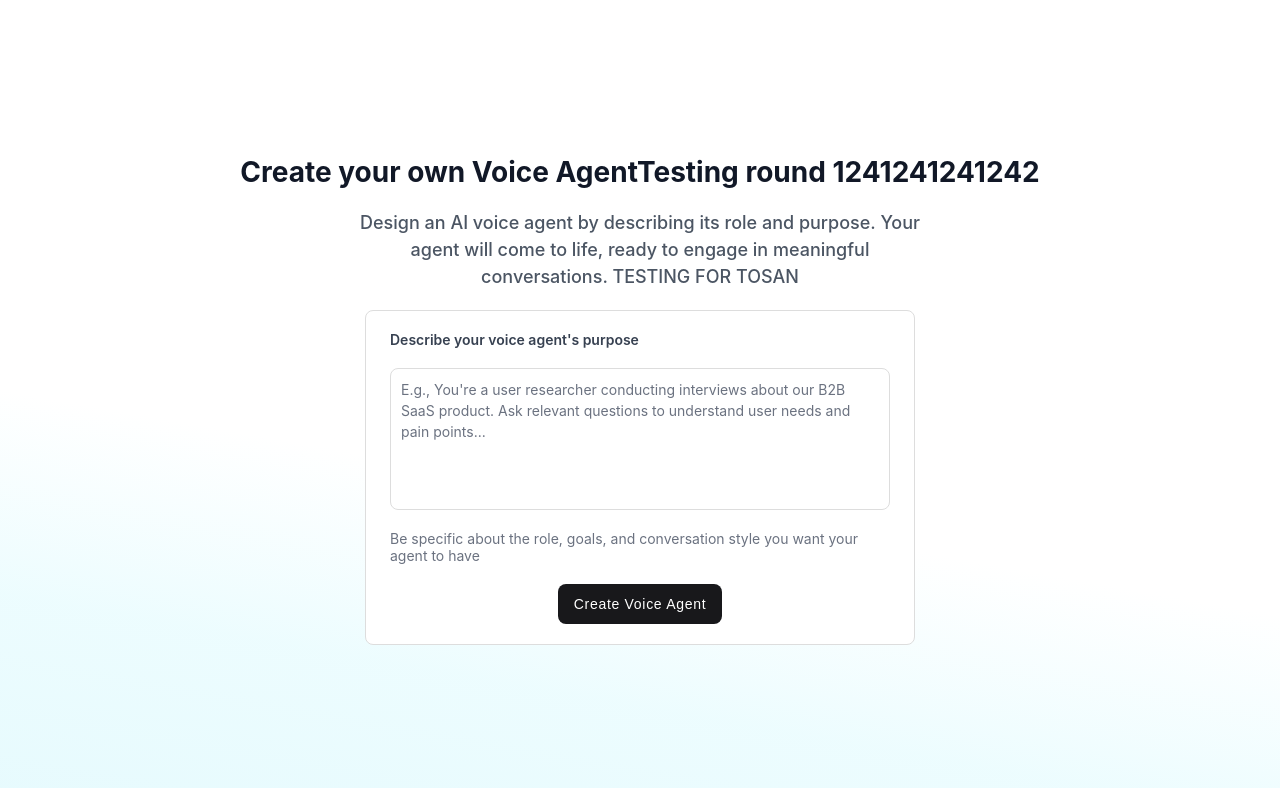
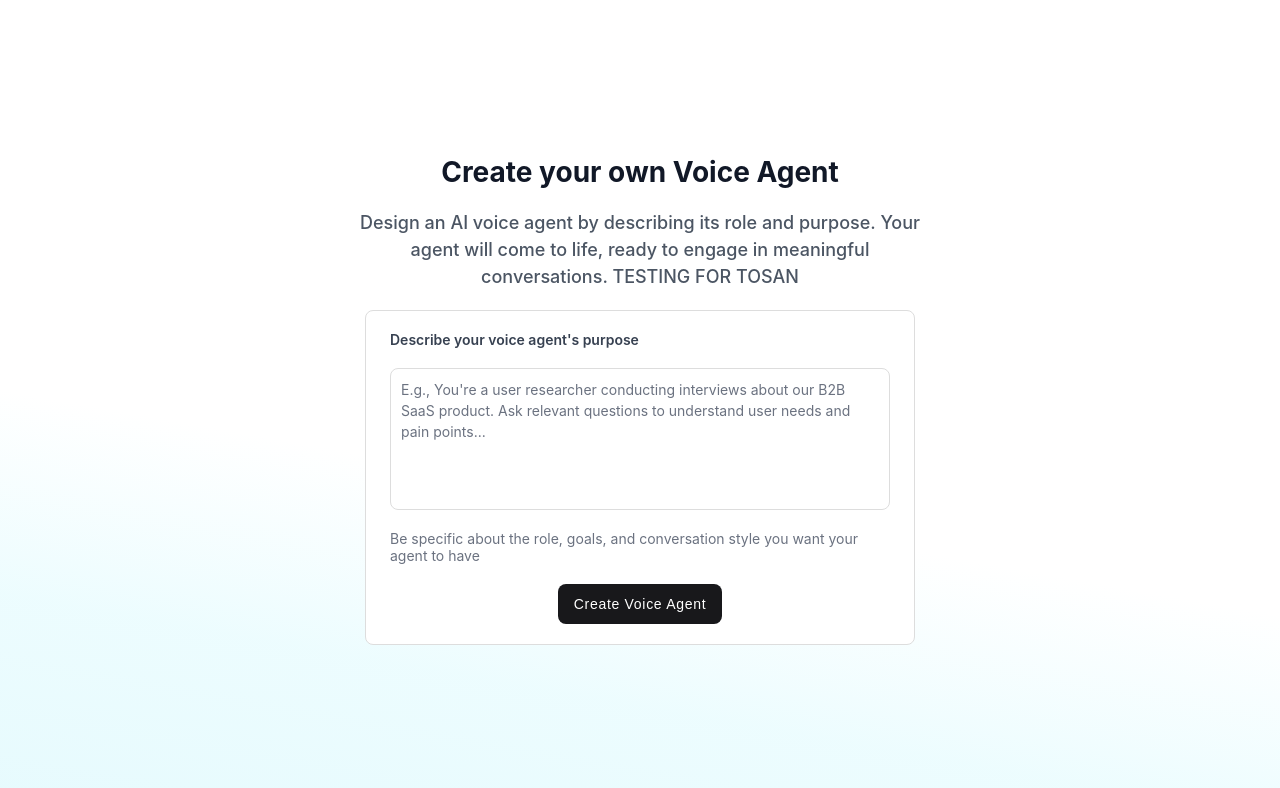
Before and after one commit to KouroshGhaffariPersonal/Voice-agent, a plain HTML site: page index.html in a window 1280 px wide. Drawn offline with Linux system fonts and the light colour scheme.

Commit message:
Update index.html

```diff
--- a/index.html
+++ b/index.html
@@ -7,7 +7,7 @@
     <link rel="stylesheet" href="index.css" />
   </head>
   <body>
-    <h1>Create your own Voice AgentTesting round 1241241241242</h1>
+    <h1>Create your own Voice Agent</h1>
     <h3>
       Design an AI voice agent by describing its role and purpose. Your agent
       will come to life, ready to engage in meaningful conversations.
```
